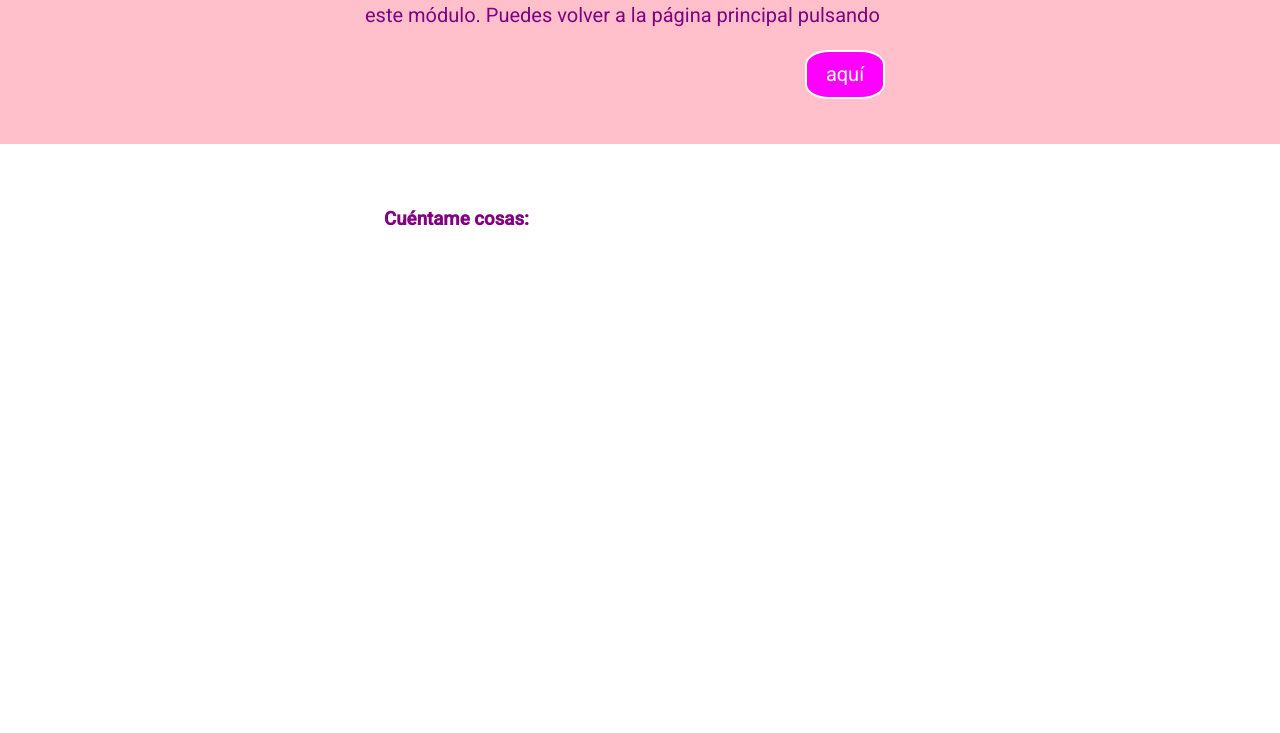
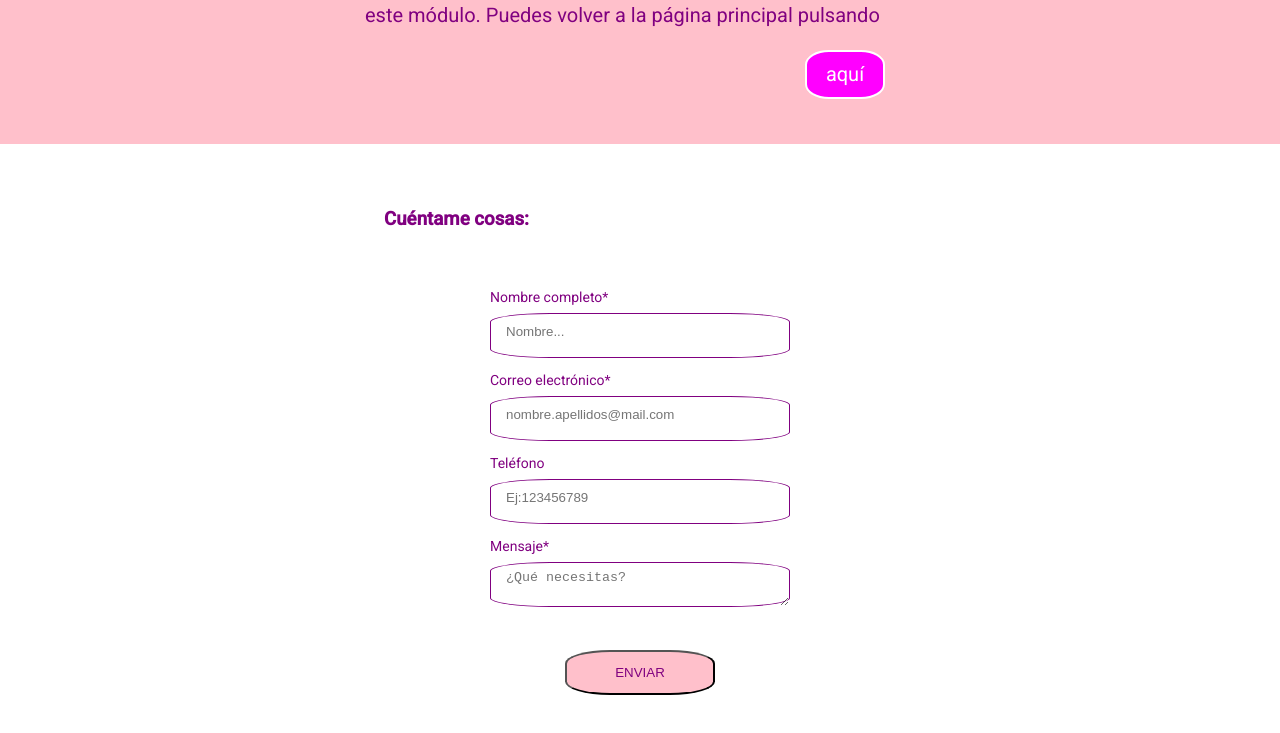
Before and after one commit to Adalab/modulo-1-evaluacion-final-Sagramielgo, a website: page docs/extra-page.html in a window 1280 px wide. Shown: the part 129-862 px from the top of the page. Before the commit the page ends 800 px from the top, so only its background shows below. Drawn offline with Linux system fonts and the light colour scheme.

Commit message:
add an extra content an last reviews

```diff
--- a/docs/extra-page.html
+++ b/docs/extra-page.html
@@ -28,7 +28,31 @@
 
     <main>
         <h3 class="titleForm">Cuéntame cosas:</h3>
-        <form action="https://formspree.io/f/maylaazz" method="post"></form>
+        <form action="https://formspree.io/f/maylaazz" method="post">
+            <div class="form__wrapper">
+                <div>
+                    <label class="required label" for="firstName">Nombre completo</label>
+                    <input placeholder="Nombre..." id="firstName" type="text" name="firstName" required
+                        class="signup placeholder" />
+                </div>
+                <div>
+                    <label class="required label" for="emailAddress">Correo electrónico</label>
+                    <input type="email" placeholder="nombre.apellidos@mail.com" id="emailAddress" name="emailAddress"
+                        required class="signup placeholder" />
+                </div>
+                <div>
+                    <label class="label" for="telephone">Teléfono</label>
+                    <input placeholder="Ej:123456789" type="tel" id="telephone" name="telephone"
+                        class="signup placeholder" />
+                </div>
+                <div>
+                    <label class="required label" for="comments">Mensaje</label>
+                    <textarea placeholder="¿Qué necesitas?" id="comments" name="comments" rows="7" cols="50" required
+                        class="signup placeholder"></textarea>
+                </div>
+                <input type="submit" value="Enviar" class="form_button" />
+            </div>
+        </form>
     </main>
 </body>
 
--- a/src/scss/layout/_extra.scss
+++ b/src/scss/layout/_extra.scss
@@ -50,3 +50,64 @@
   font-family: $regular;
   margin: 5% 30% 0 30%;
 }
+contact__small {
+  font-size: 12px;
+  color: purple;
+  line-height: 24px;
+  display: block;
+  text-align: center;
+}
+.asterisk {
+  color: pink;
+}
+.world {
+  text-transform: capitalize;
+}
+.welcome {
+  display: block;
+}
+
+.form__wrapper {
+  width: 100%;
+  display: flex;
+  flex-direction: column;
+  align-items: center;
+  margin-top: 3.625rem;
+}
+.signup {
+  display: block;
+  width: 300px;
+  height: 45px;
+  margin: 7px 0 13px;
+  padding: 7px 57px 15px 15px;
+  border: solid 1px purple;
+  border-radius: 20%;
+}
+.required::after {
+  content: "*";
+  color: purple;
+}
+label {
+  width: 131px;
+  height: 19px;
+  margin: 58px 159px 7px 0;
+  font-family: $regular;
+  font-size: 14px;
+  font-weight: normal;
+  color: purple;
+}
+.form_button {
+  width: 150px;
+  height: 45px;
+  margin: 30px 0 60px 0;
+  border-radius: 30%;
+  background-color: pink;
+  color: purple;
+  text-transform: uppercase;
+  text-align: center;
+}
+
+.form_button:hover {
+  color: $white;
+  background-color: purple;
+}
```
Also changed, not shown: docs/index.html (+1 -1 lines), src/html/extra-page.html (+25 -1 lines), src/html/partials/3reasons.html (+1 -1 lines), README.md (deleted), docs/assets/css/main.css.
